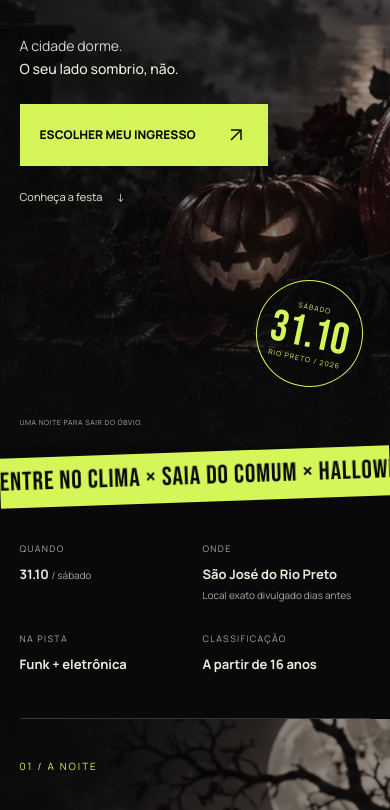
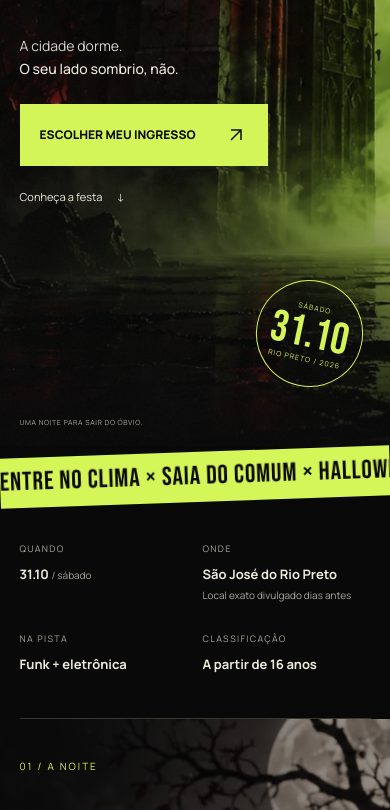
Before and after one commit to apsantos05/mfparty, a website: page index.html in a window 390 px wide. Shown: the part 398-1208 px from the top of the page. Drawn offline with Linux system fonts and the light colour scheme; a web font is replaced by a local one.

Commit message:
Troca fundo de abertura por portal gotico verde e vermelho

```diff
--- a/css/home.css
+++ b/css/home.css
@@ -27,7 +27,7 @@ h2 em{font-style:normal;color:var(--acid)}
 .header nav a:hover{color:var(--acid)}
 .nav-cta{display:flex;align-items:center;gap:25px;border:1px solid #eeeadd88;padding:12px 18px;font-size:12px}
 .hero{position:relative;min-height:850px;height:100svh;max-height:1200px;isolation:isolate;overflow:hidden;background:#111510}
-.hero-art{position:absolute;inset:-8%;z-index:-2;background:linear-gradient(90deg,#090909 3%,#0909099c 40%,#09090900 75%),url('../images/mari-ferro-halloween.webp') center/cover;filter:saturate(.55)}
+.hero-art{position:absolute;inset:-8%;z-index:-2;background:linear-gradient(90deg,#090909 3%,#0909099c 40%,#09090900 75%),url('../images/halloween-portal.webp') center/cover;filter:saturate(.95)}
 .hero::after{content:"";position:absolute;inset:0;background:linear-gradient(0deg,#090909,transparent 30%);z-index:-1}
 .hero-content{padding-top:160px}
 .hero .eyebrow{color:var(--acid)}
@@ -150,7 +150,7 @@ footer p,footer>a:last-child{font-size:10px;color:var(--muted)}
 .header nav{display:none}
 .nav-cta{font-size:10px;padding:10px;gap:10px}
 .hero{height:850px;min-height:0;max-height:none}
-.hero-art{background-position:65% center;background-image:linear-gradient(90deg,#090909bd,#09090944),url('../images/mari-ferro-halloween.webp')}
+.hero-art{background-position:65% center;background-image:linear-gradient(90deg,#090909bd,#09090944),url('../images/halloween-portal.webp')}
 .hero-content{padding-top:123px}
 .hero .eyebrow{max-width:250px;font-size:9px;line-height:1.8}
 .hero .eyebrow span{margin:0 5px}
--- a/index.html
+++ b/index.html
@@ -18,7 +18,7 @@
   <link rel="preconnect" href="https://fonts.googleapis.com">
   <link rel="preconnect" href="https://fonts.gstatic.com" crossorigin>
   <link href="https://fonts.googleapis.com/css2?family=Bebas+Neue&family=Manrope:wght@400;500;600;700;800&family=Pirata+One&display=swap" rel="stylesheet">
-  <link rel="preload" as="image" href="images/mari-ferro-halloween.webp" fetchpriority="high">
+  <link rel="preload" as="image" href="images/halloween-portal.webp" fetchpriority="high">
   <link rel="stylesheet" href="css/home.css">
 
   <script src="js/config.js" defer></script>
```
Also changed, not shown: qa/HERO-PORTAL.md (added, +11 -0 lines), images/halloween-portal.webp (added), qa/redesign-1440-hero.png, qa/redesign-390-hero.png, 1 other file.
